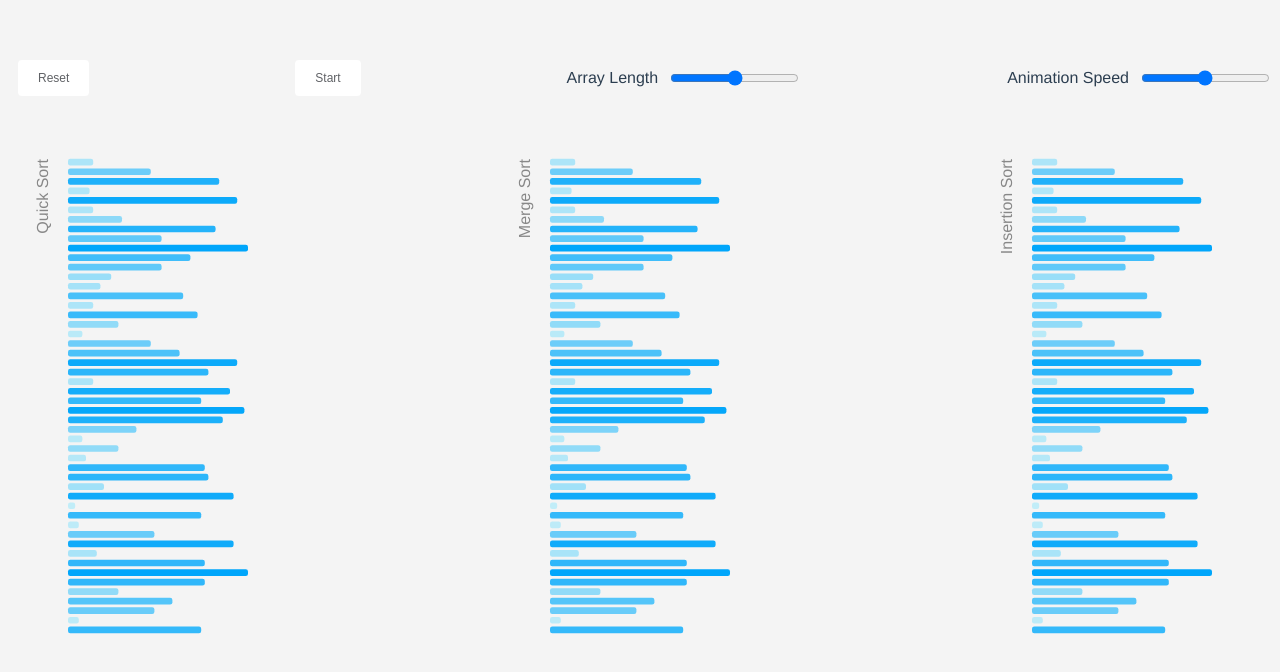
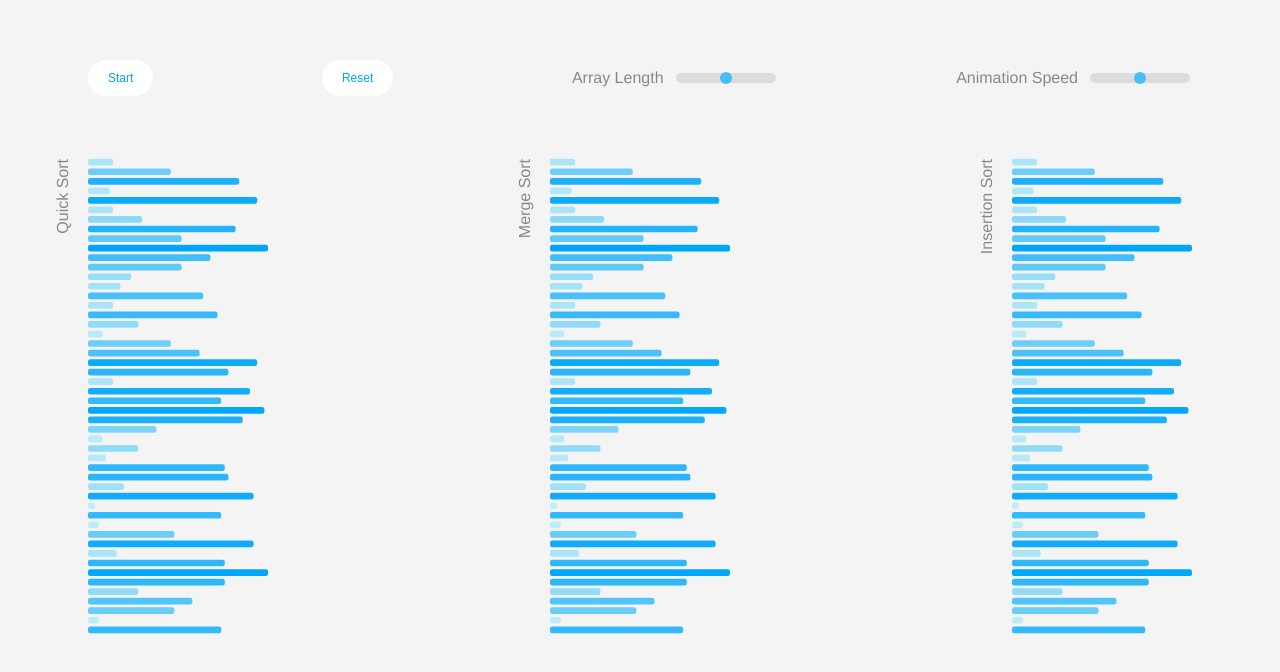
Before and after one commit to frostace/Hoare, a Vue app in the folder sort-viz/: page / in a window 1280 px wide. Shown: the top 672 px of the page. Built offline with nearby package versions, Linux system fonts and the light colour scheme.

Commit message:
modified button, slider styling

```diff
--- a/sort-viz/src/App.vue
+++ b/sort-viz/src/App.vue
@@ -2,8 +2,8 @@
     <div id="app">
         <div class="header-section">
             <!-- internal signal of a click would call handleClick method -->
+            <Button @click="handleClickStart" content="Start" />
             <Button @click="handleClickReset" content="Reset" />
-            <Button @click="handleClickStart" content="Start" />
             <RangeSlider sliderID="arrayLength" @change="handleRangeSet" content="Array Length" />
             <RangeSlider
                 sliderID="animationDuration"
@@ -87,5 +87,10 @@ body {
     flex-direction: row;
     justify-content: space-between;
     align-items: center;
+    padding: 0 60px;
+}
+
+#app {
+    padding: 0 20px;
 }
 </style>
--- a/sort-viz/src/assets/var.scss
+++ b/sort-viz/src/assets/var.scss
@@ -1,8 +1,10 @@
 /// color||Color|0
-$--button-default-font-color: #606266 !default;
+$--button-default-font-color: #888 !default;
 /// color||Color|0
 $--button-default-background-color: #ffffff !default;
 /// color||Color|0
 $--button-default-border-color: #dcdfe6 !default;
 $chart-bkg-color: #f4f4f4;
 $--theme-color: #caf0f8;
+$--content-font-color: #888;
+$--decent-blue: #00a6fb;
--- a/sort-viz/src/components/Button.vue
+++ b/sort-viz/src/components/Button.vue
@@ -97,21 +97,21 @@ export default {
     background: $--button-default-background-color;
     border: none;
     border-color: $--button-default-border-color;
-    color: $--button-default-font-color;
+    color: $--decent-blue;
     -webkit-appearance: none;
     text-align: center;
     box-sizing: border-box;
     outline: none;
     margin: 0;
-    margin-left: 10px;
     padding: 12px 20px;
     font-size: 12px;
     font-weight: 500;
-    border-radius: 4px;
+    border-radius: 20px;
     transition: 0.1s;
 
-    &:hover {
-        background-color: $--theme-color;
+    &:active {
+        background-color: $--decent-blue;
+        color: white;
     }
 }
 
@@ -149,9 +149,6 @@ export default {
 
 .is-round {
     border-radius: 30px;
-    // &:hover {
-    //     color: red;
-    // }
 }
 
 .is-circle {
--- a/sort-viz/src/components/RangeSlider.vue
+++ b/sort-viz/src/components/RangeSlider.vue
@@ -1,7 +1,15 @@
 <template>
     <div @change="handleChange" class="slider-container">
         <span>{{content}}</span>
-        <input type="range" :id="sliderID" name="vol" min="0" max="46" :value="currentValue" />
+        <input
+            type="range"
+            :id="sliderID"
+            class="slider"
+            name="vol"
+            min="0"
+            max="46"
+            :value="currentValue"
+        />
     </div>
 </template>
 
@@ -30,7 +38,9 @@ export default {
 };
 </script>
 
-<style scoped>
+<style lang="scss" scoped>
+@import "../assets/var";
+
 .slider-container {
     display: flex;
     flex-direction: row;
@@ -39,5 +49,39 @@ export default {
 }
 span {
     margin: 0 10px;
+    color: $--content-font-color;
+}
+.slider {
+    -webkit-appearance: none;
+    width: 100px;
+    height: 10px;
+    background: #d3d3d3;
+    border-radius: 10px;
+    outline: none;
+    opacity: 0.7;
+    -webkit-transition: 0.2s;
+    transition: opacity 0.2s;
+}
+
+.slider:hover {
+    opacity: 1;
+}
+
+.slider::-webkit-slider-thumb {
+    -webkit-appearance: none;
+    appearance: none;
+    width: 12px;
+    height: 12px;
+    border-radius: 10px;
+    background: $--decent-blue;
+    cursor: pointer;
+}
+
+.slider::-moz-range-thumb {
+    width: 12px;
+    height: 12px;
+    border-radius: 10px;
+    background: $--decent-blue;
+    cursor: pointer;
 }
 </style>
```
Also changed, not shown: 7 other files (tests, documents, lock files or other folders).
